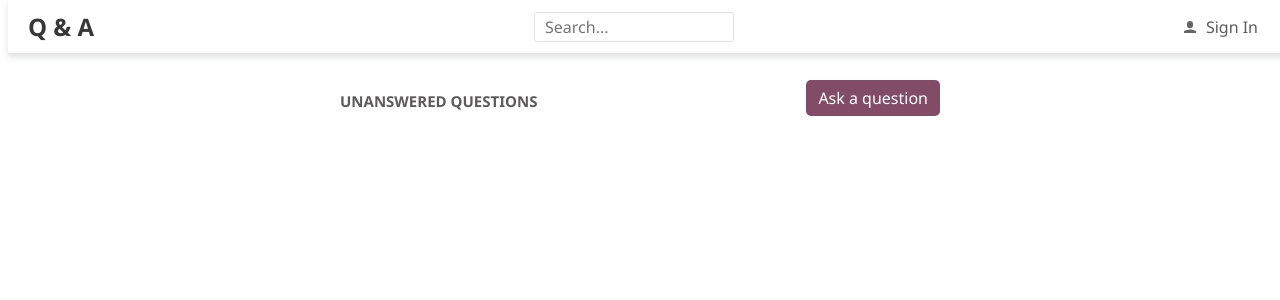
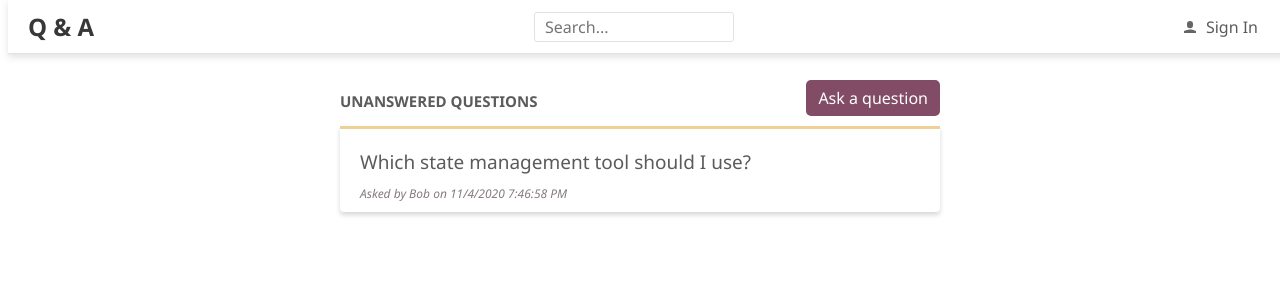
Before and after one commit to Delbert93/firstreactapp, a React (Create React App) app: page / in a window 1280 px wide. Shown: the top 300 px of the page. Built offline with nearby package versions, Linux system fonts and the light colour scheme.

Commit message:
Got a question to show up on the home page

```diff
--- a/src/HomePage.tsx
+++ b/src/HomePage.tsx
@@ -2,6 +2,9 @@
 /** @jsxImportSource @emotion/core */
 import { css, jsx } from '@emotion/core';
 import { PrimaryButton } from './Styles';
+import { QuestionList } from './QuestionList';
+import { getUnansweredQuestions } from './QuestionData';
+
 
 export const HomePage = () => (
   <div
@@ -37,5 +40,6 @@
       </h2>
       <PrimaryButton>Ask a question</PrimaryButton>
     </div>
+    <QuestionList data={getUnansweredQuestions()} />
   </div>
 );
--- /dev/null
+++ b/src/Question.tsx
@@ -0,0 +1,44 @@
+import { FC } from 'react';
+import React from 'react';
+/** @jsxImportSource @emotion/core */
+import { css, jsx } from '@emotion/core';
+import { QuestionData } from './QuestionData';
+import { gray3 } from './Styles';
+
+interface Props {
+    data: QuestionData;
+}
+
+
+export const Question: FC<Props> = ({ data }) => (
+<div
+    css=
+    {
+        css`
+        padding: 10px 0px;
+    `}
+>
+    <div
+    css=
+    {
+        css`
+        padding: 10px 0px;
+        font-size: 19px;
+    `}
+    >
+    {data.title}
+    </div>
+    <div
+    css=
+    {
+        css`
+        font-size: 12px;
+        font-style: italic;
+        color: ${gray3};
+    `}
+    >
+    {`Asked by ${data.userName} on
+        ${data.created.toLocaleDateString()} ${data.created.toLocaleTimeString()}`}
+    </div>
+</div>
+);
--- /dev/null
+++ b/src/QuestionList.tsx
@@ -0,0 +1,46 @@
+import { FC } from 'react';
+import React from 'react';
+/** @jsxImportSource @emotion/core */
+import { css, jsx } from '@emotion/core';
+import { gray5, accent2 } from './Styles';
+import { QuestionData } from './QuestionData';
+import { Question } from './Question';
+
+
+interface Props {
+    data: QuestionData[];
+  }
+
+
+export const QuestionList: FC<Props> = ({ data }) => (
+<ul
+    css=
+    {
+        css`
+        list-style: none;
+        margin: 10px 0 0 0;
+        padding: 0px 20px;
+        background-color: #fff;
+        border-bottom-left-radius: 4px;
+        border-bottom-right-radius: 4px;
+        border-top: 3px solid ${accent2};
+        box-shadow: 0 3px 5px 0 rgba(0, 0, 0, 0.16);
+        `}
+>
+    {data.map(question => (
+    <li
+        key={question.questionId}
+        css=
+        {
+            css`
+            border-top: 1px solid ${gray5};
+            :first-of-type {
+            border-top: none;
+            }
+        `}
+    >
+        <Question data={question} />
+    </li>
+    ))}
+</ul>
+);
```
